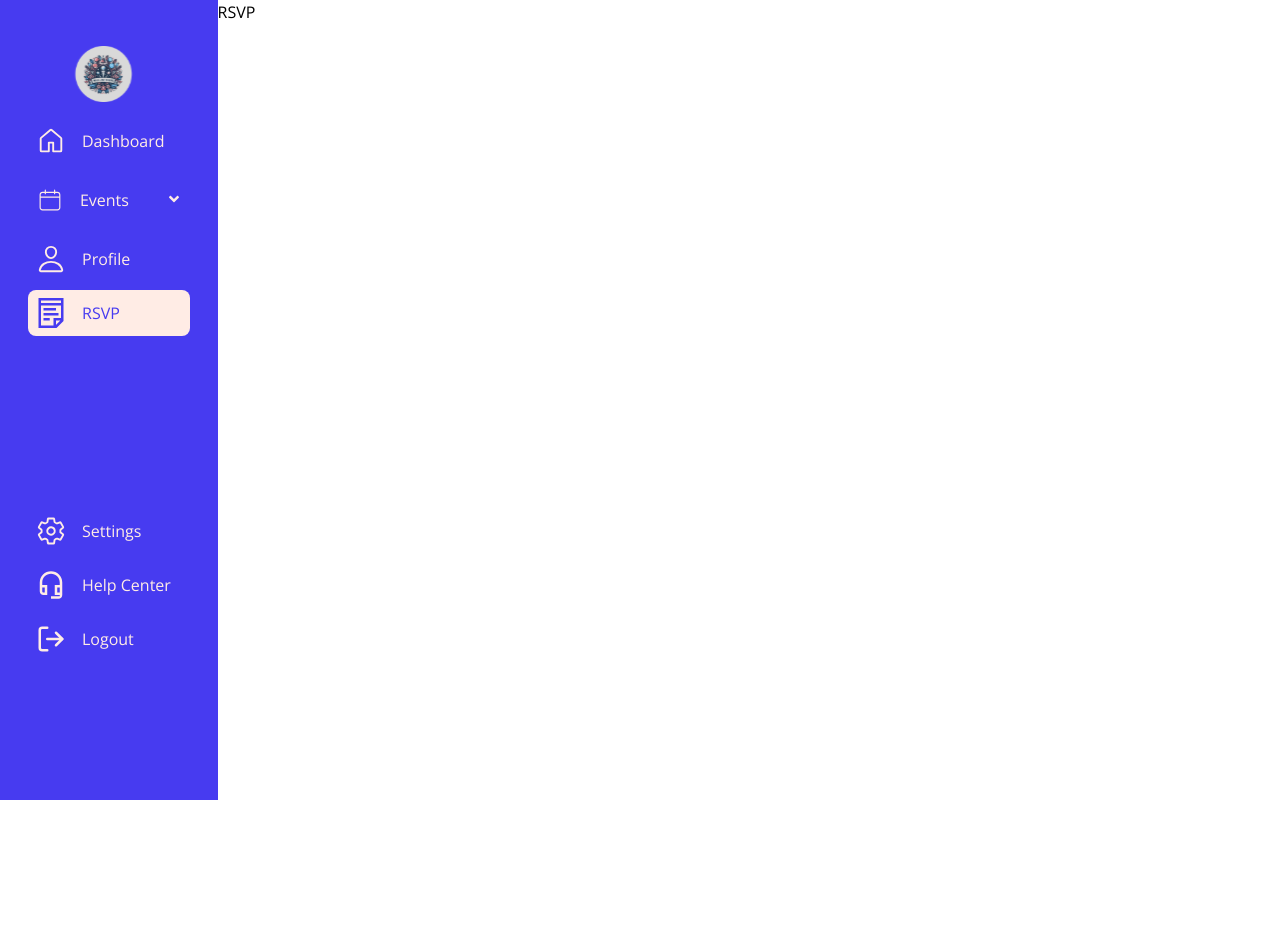
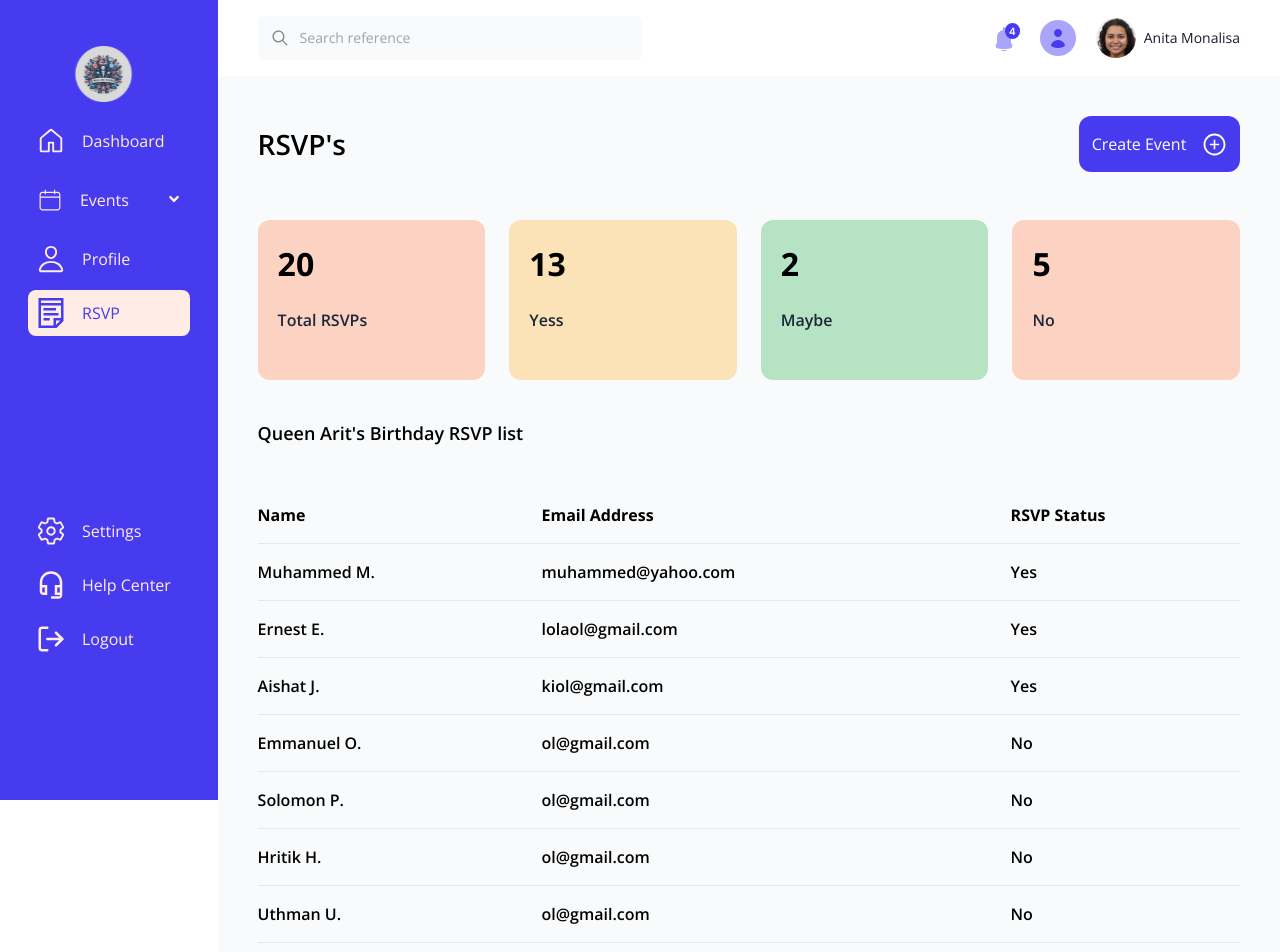
Before and after one commit to Areebah-snow/adch-group-5, a React (Vite) app: page /rsvp in a window 1280 px wide. Shown: the top 952 px of the page. Before the commit the page ends 800 px from the top, so only its background shows below. Built offline with nearby package versions, Linux system fonts and the light colour scheme; no server answers.

Commit message:
RSVP page and other fixes

```diff
--- a/src/Components/EventTable.jsx
+++ b/src/Components/EventTable.jsx
@@ -117,7 +117,7 @@ const EventTable = () => {
   );
 
   return (
-    <div className="container mx-auto my-8 min-h-screen">
+    <div className="container mx-auto my-8">
       <table
         {...getTableProps()}
         className="min-w-full divide-y divide-gray-200 border border-[#E4E7EC] rounded-full"
--- a/src/Components/Nav.jsx
+++ b/src/Components/Nav.jsx
@@ -9,16 +9,14 @@ const Nav = () => {
     <div className="w-full my-3 flex items-center justify-between px-2 py-2 md:px-10 md:py-1 bg-white mx-auto">
       <div className="w-96">
         <form className="flex items-center">
-          <label for="simple-search" class="sr-only">
-            Search
-          </label>
+          <label className="sr-only">Search</label>
           <div className="relative w-full">
             <div className="absolute inset-y-0 left-0 flex items-center pl-3 pointer-events-none">
               <IoIosSearch size={20} color="gray" />
             </div>
             <input
               type="text"
-              className="bg-[#F9FAFB] border-2 border-[#F9FAFB] text-dark-100 text-sm rounded-md block w-[629px] pl-10 p-2.5 outline-none"
+              className="bg-[#F9FAFB] border-2 border-[#F9FAFB] text-dark-100 text-sm rounded-md block w-full pl-10 p-2.5 outline-none"
               placeholder="Search reference"
               required
             />
@@ -33,7 +31,7 @@ const Nav = () => {
           <img src={Prof} alt="profile" />
         </span>
         <span className=" cursor-pointer flex items-center gap-2 text-dark text-sm">
-          <img src={Woman} alt="Woman-face" />
+          <img src={Woman} alt="profile-pic" />
           Anita Monalisa
         </span>
       </div>
--- a/src/Components/Sidebar.jsx
+++ b/src/Components/Sidebar.jsx
@@ -27,7 +27,7 @@ const Sidebar = () => {
     // });
   };
   return (
-    <div className="w-[17%] fixed left-0 top-0 bottom-0 lg:h-screen text-[#FFECE5] bg-primary hidden lg:flex flex-col lg:px-7 gap-8 py-[2.375rem] px-0">
+    <div className="w-[17%] fixed left-0 top-0 bottom-0 lg:h-screen text-[#FFECE5] bg-primary hidden lg:flex flex-col lg:px-7 gap-8 py-[2.375rem] px-0 z-10">
       <aside>
         <img src={DbLogo} alt="" className="w-full my-2" />
         <div className="flex flex-col justify-between h-[70vh]">
--- a/src/Pages/Dashboard/AllEvents.jsx
+++ b/src/Pages/Dashboard/AllEvents.jsx
@@ -12,7 +12,7 @@ const AllEvents = () => {
       <div>
         <div className="lg:ml-[17%]">
           <Nav />
-          <div className="bg-[#F9FAFB] min-h-[90vh] border-[#E4E7EC] border-2 mx-10 p-4">
+          <div className="bg-[#F9FAFB] min-h-[90vh] cmx-10 p-4">
             <table className="text-left" width="100%">
               <thead>
                 <tr>
--- a/src/Pages/Dashboard/Calendar.jsx
+++ b/src/Pages/Dashboard/Calendar.jsx
@@ -1,7 +1,19 @@
-import React from "react";
+import Sidebar from "../../Components/Sidebar";
+import Nav from "../../Components/Nav";
+import CalendarComponent from "../../Components/CalendarComponent";
 
 const Calendar = () => {
-  return <div>Calendar</div>;
+  return (
+    <div>
+      <Sidebar />
+      <div className="lg:ml-[17%]">
+        <Nav />
+        <div className="bg-[#F9FAFB]">
+          <CalendarComponent />
+        </div>
+      </div>
+    </div>
+  );
 };
 
 export default Calendar;
--- a/src/Pages/Dashboard/Dashboard.jsx
+++ b/src/Pages/Dashboard/Dashboard.jsx
@@ -39,7 +39,7 @@ const Dashboard = () => {
   return (
     <div className="">
       <Sidebar />
-      <div className="lg:ml-[17%]">
+      <div className="lg:ml-[15%]">
         <div className="bg-[#F9FAFB]">
           <Nav />
           <div className="px-6 lg:px-14 py-6 mt-3">
--- a/src/Pages/Dashboard/Helpcenter.jsx
+++ b/src/Pages/Dashboard/Helpcenter.jsx
@@ -1,4 +1,3 @@
-import React from "react";
 import Sidebar from "../../Components/Sidebar";
 
 const Helpcenter = () => {
--- a/src/Pages/Dashboard/Profile.jsx
+++ b/src/Pages/Dashboard/Profile.jsx
@@ -4,7 +4,7 @@ const Profile = () => {
   return (
     <div>
       <Sidebar />
-      <div className="ml-[17%]">
+      <div className="lg:ml-[17%]">
         <div>Profile</div>
       </div>
     </div>
--- a/src/Pages/Dashboard/Rsvp.jsx
+++ b/src/Pages/Dashboard/Rsvp.jsx
@@ -1,11 +1,126 @@
+/* eslint-disable react/no-unescaped-entities */
+import Nav from "../../Components/Nav";
 import Sidebar from "../../Components/Sidebar";
+import { Link } from "react-router-dom";
+import { AiOutlinePlusCircle } from "react-icons/ai";
 
 const Rsvp = () => {
+  const events = [
+    {
+      id: 0,
+      title: 20,
+      details: "Total RSVPs",
+      BackgroundColor: "#FCD2C2",
+    },
+    {
+      id: 1,
+      title: 13,
+      BackgroundColor: "#FBE2B7",
+      details: "Yess",
+    },
+    {
+      id: 2,
+      title: 2,
+      details: "Maybe",
+      BackgroundColor: "#B5E3C4",
+    },
+    {
+      id: 3,
+      title: 5,
+      details: "No",
+      BackgroundColor: "#FCD2C2",
+    },
+  ];
   return (
     <div>
       <Sidebar />
-      <div className="ml-[17%]">
-        <div>RSVP</div>
+      <div className="lg:ml-[17%]">
+        <>
+          <Nav />
+          <div className="bg-[#F9FAFB] p-10 min-h-[90vh]">
+            <div className="flex justify-between items-center">
+              <h1 className="text-[28px] font-[600]">RSVP's</h1>
+              <Link to="/createevent">
+                <button className="w-[161px] h-[56px] bg-primary rounded-xl text-white flex justify-center items-center gap-4">
+                  Create Event
+                  <AiOutlinePlusCircle size={25} />
+                </button>
+              </Link>
+            </div>
+            <div className="flex gap-6 justify-between mt-12">
+              {events.map((rsvp) => {
+                return (
+                  <div
+                    className="rounded-xl w-[236px]"
+                    style={{ backgroundColor: rsvp.BackgroundColor }}
+                    key={rsvp.id}
+                  >
+                    <h3 className="font-bold p-5 text-[2rem]">{rsvp.title}</h3>
+                    <p className="px-5 pb-12 text-[#1D2739] font-semibold">
+                      {rsvp.details}
+                    </p>
+                  </div>
+                );
+              })}
+            </div>
+            <div>
+              <h1 className="py-10 font-[600] text-[18px]">
+                Queen Arit's Birthday RSVP list
+              </h1>
+              <table className="text-left" width="100%">
+                <thead>
+                  <tr>
+                    <th className="py-2">Name</th>
+                    <th className="py-4">Email Address</th>
+                    <th className="py-4">RSVP Status</th>
+                  </tr>
+                </thead>
+                <tbody className="">
+                  <tr className="border-t-[1px] border-[#E4E7EC] font-semibold">
+                    <td className="py-4">Muhammed M.</td>
+                    <td>muhammed@yahoo.com</td>
+                    <td>Yes</td>
+                  </tr>
+                  <tr className="border-t-[1px] border-[#E4E7EC] font-semibold">
+                    <td className="py-4">Ernest E.</td>
+                    <td>lolaol@gmail.com</td>
+                    <td>Yes</td>
+                  </tr>
+                  <tr className="border-t-[1px] border-[#E4E7EC] font-semibold">
+                    <td className="py-4">Aishat J.</td>
+                    <td>kiol@gmail.com</td>
+                    <td>Yes</td>
+                  </tr>
+                  <tr className="border-t-[1px] border-[#E4E7EC] font-semibold">
+                    <td className="py-4">Emmanuel O.</td>
+                    <td>ol@gmail.com</td>
+                    <td>No</td>
+                  </tr>
+                  <tr className="border-t-[1px] border-[#E4E7EC] font-semibold">
+                    <td className="py-4">Solomon P.</td>
+                    <td>ol@gmail.com</td>
+                    <td>No</td>
+                  </tr>
+                  <tr className="border-t-[1px] border-[#E4E7EC] font-semibold">
+                    <td className="py-4">Hritik H.</td>
+                    <td>ol@gmail.com</td>
+                    <td>No</td>
+                  </tr>
+                  <tr className="border-t-[1px] border-[#E4E7EC] font-semibold">
+                    <td className="py-4">Uthman U.</td>
+                    <td>ol@gmail.com</td>
+                    <td>No</td>
+                  </tr>
+                  <tr className="border-t-[1px] border-[#E4E7EC] font-semibold">
+                    <td className="py-4">Huncho O.</td>
+                    <td>ol@gmail.com</td>
+                    <td>No</td>
+                  </tr>
+                </tbody>
+              </table>
+            </div>
+          </div>
+        </>
       </div>
     </div>
   );
```
